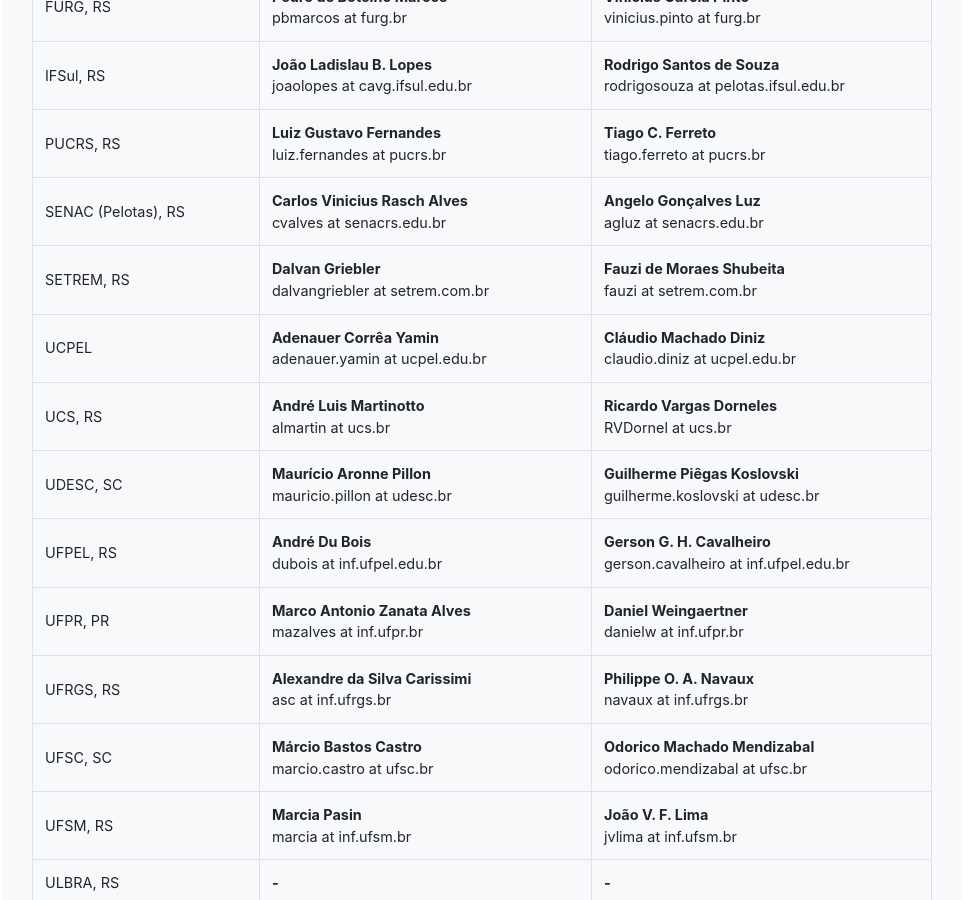
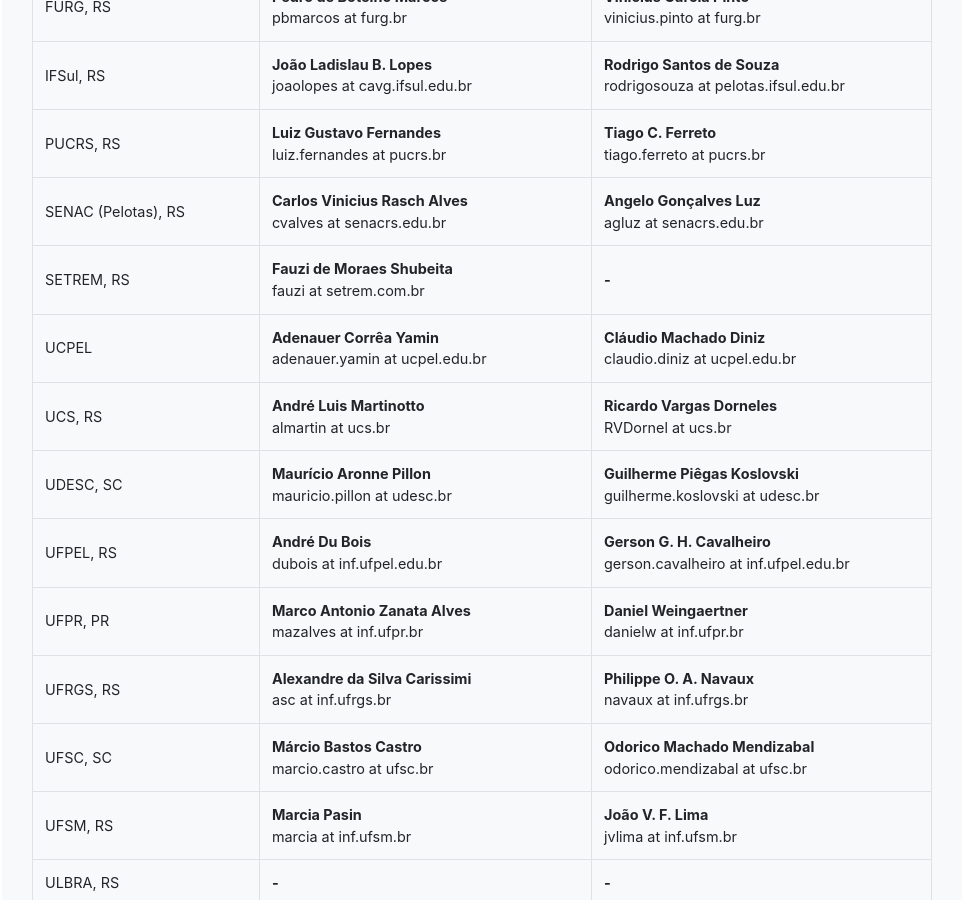
Before and after one commit to cradrs/cradrs.github.io, a Jekyll site: the page built from index.markdown, in a window 1280 px wide and 900 px high, scrolled down 2074 px. Shown: the whole window, without its empty margins (158-1121 px from the left). Built offline with Jekyll 4.4.1, drawn with Linux system fonts in a browser that asks for light colours.

Commit message:
Update pagina-cradrs.yml

```diff
--- a/_data/pagina-cradrs.yml
+++ b/_data/pagina-cradrs.yml
@@ -91,10 +91,10 @@ comissao-deliberativa:
   - instituicao:
     nome: "SETREM, RS"
     representantes:
-      - nome: "Dalvan Griebler"
-        contato: "dalvangriebler at setrem.com.br"
       - nome: "Fauzi de Moraes Shubeita"
         contato: "fauzi at setrem.com.br"
+      - nome: "-"
+        contato: ""
   - instituicao:
     nome: "UCPEL"
     representantes:
```
